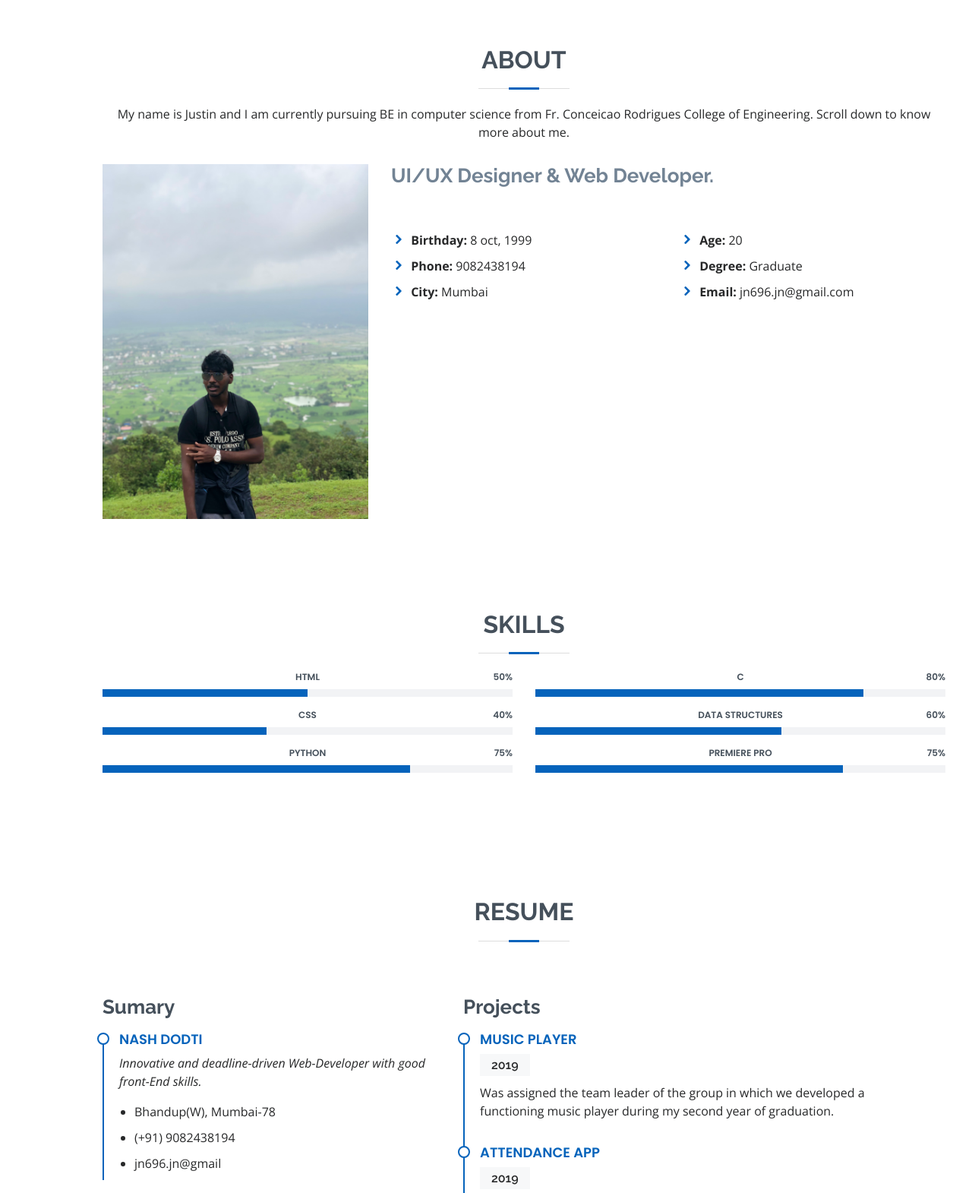
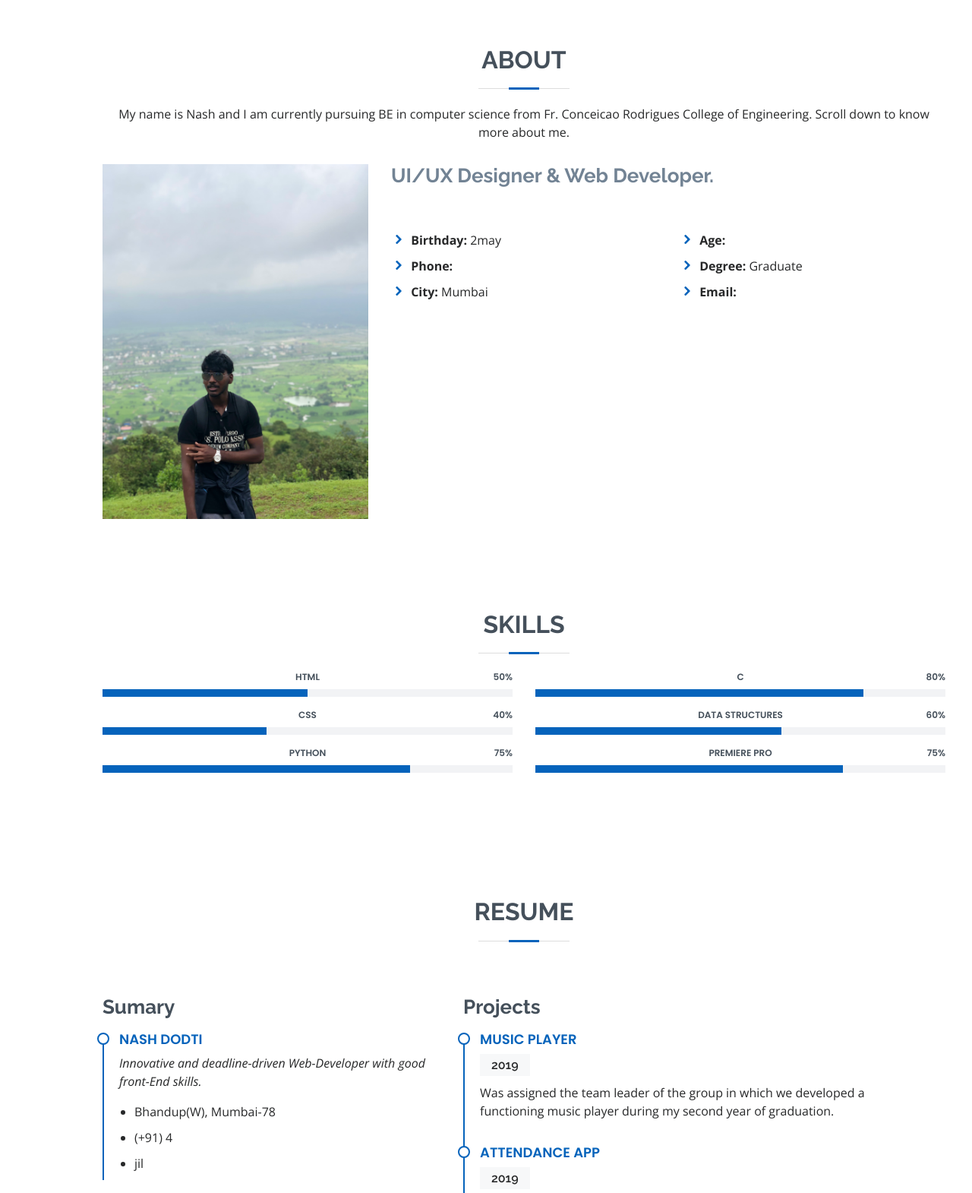
Before and after one commit to Dodti/Dodti.github.io, a plain HTML site: page index.html in a window 1280 px wide. Shown: the part 800-2370 px from the top of the page at 76% size. Drawn offline with nearby package versions, Linux system fonts and the light colour scheme.

Commit message:
Update index.html

```diff
--- a/index.html
+++ b/index.html
@@ -5,7 +5,7 @@
   <meta charset="utf-8">
   <meta content="width=device-width, initial-scale=1.0" name="viewport">
 
-  <title>My Resume </title>
+  <title>Resume </title>
   <meta content="" name="descriptison">
   <meta content="" name="keywords">
 
@@ -13,7 +13,9 @@
   <link href="assets/img/j.png" rel="icon">
   <link href="assets/img/jbig.png" rel="apple-touch-icon">
 
-  <link href="https://fonts.googleapis.com/css?family=Open+Sans:300,300i,400,400i,600,600i,700,700i|Raleway:300,300i,400,400i,500,500i,600,600i,700,700i|Poppins:300,300i,400,400i,500,500i,600,600i,700,700i" rel="stylesheet">
+  <link
+    href="https://fonts.googleapis.com/css?family=Open+Sans:300,300i,400,400i,600,600i,700,700i|Raleway:300,300i,400,400i,500,500i,600,600i,700,700i|Poppins:300,300i,400,400i,500,500i,600,600i,700,700i"
+    rel="stylesheet">
 
 
   <link href="assets/vendor/bootstrap/css/bootstrap.min.css" rel="stylesheet">
@@ -70,7 +72,8 @@
 
         <div class="section-title">
           <h2>About</h2>
-          <p>My name is Justin and I am currently  pursuing BE in computer science from Fr. Conceicao Rodrigues College of Engineering. Scroll down to know more about me.</p>
+          <p>My name is Nash and I am currently pursuing BE in computer science from Fr. Conceicao Rodrigues College
+            of Engineering. Scroll down to know more about me.</p>
         </div>
 
         <div class="row">
@@ -83,16 +86,16 @@
             <div class="row">
               <div class="col-lg-6">
                 <ul>
-                  <li><i class="icofont-rounded-right"></i> <strong>Birthday:</strong> 8 oct, 1999</li>
-                  <li><i class="icofont-rounded-right"></i> <strong>Phone:</strong> 9082438194</li>
+                  <li><i class="icofont-rounded-right"></i> <strong>Birthday:</strong> 2may</li>
+                  <li><i class="icofont-rounded-right"></i> <strong>Phone:</strong> </li>
                   <li><i class="icofont-rounded-right"></i> <strong>City:</strong> Mumbai</li>
                 </ul>
               </div>
               <div class="col-lg-6">
                 <ul>
-                  <li><i class="icofont-rounded-right"></i> <strong>Age:</strong> 20</li>
+                  <li><i class="icofont-rounded-right"></i> <strong>Age:</strong> </li>
                   <li><i class="icofont-rounded-right"></i> <strong>Degree:</strong> Graduate</li>
-                  <li><i class="icofont-rounded-right"></i> <strong>Email:</strong> jn696.jn@gmail.com</li>
+                  <li><i class="icofont-rounded-right"></i> <strong>Email:</strong> </li>
                 </ul>
               </div>
             </div>
@@ -119,21 +122,24 @@
               <div class="progress">
                 <span class="skill">HTML <i class="val">50%</i></span>
                 <div class="progress-bar-wrap">
-                <div class="progress-bar" role="progressbar" aria-valuenow="50" aria-valuemin="0" aria-valuemax="100"></div>
+                  <div class="progress-bar" role="progressbar" aria-valuenow="50" aria-valuemin="0" aria-valuemax="100">
+                  </div>
                 </div>
               </div>
 
               <div class="progress">
                 <span class="skill">CSS <i class="val">40%</i></span>
                 <div class="progress-bar-wrap">
-                <div class="progress-bar" role="progressbar" aria-valuenow="40" aria-valuemin="0" aria-valuemax="100"></div>
+                  <div class="progress-bar" role="progressbar" aria-valuenow="40" aria-valuemin="0" aria-valuemax="100">
+                  </div>
                 </div>
               </div>
 
               <div class="progress">
                 <span class="skill">Python <i class="val">75%</i></span>
                 <div class="progress-bar-wrap">
-                <div class="progress-bar" role="progressbar" aria-valuenow="75" aria-valuemin="0" aria-valuemax="100"></div>
+                  <div class="progress-bar" role="progressbar" aria-valuenow="75" aria-valuemin="0" aria-valuemax="100">
+                  </div>
                 </div>
               </div>
 
@@ -144,21 +150,24 @@
               <div class="progress">
                 <span class="skill">C <i class="val">80%</i></span>
                 <div class="progress-bar-wrap">
-                <div class="progress-bar" role="progressbar" aria-valuenow="80" aria-valuemin="0" aria-valuemax="100"></div>
+                  <div class="progress-bar" role="progressbar" aria-valuenow="80" aria-valuemin="0" aria-valuemax="100">
+                  </div>
                 </div>
               </div>
 
               <div class="progress">
                 <span class="skill">Data Structures <i class="val">60%</i></span>
                 <div class="progress-bar-wrap">
-                <div class="progress-bar" role="progressbar" aria-valuenow="60" aria-valuemin="0" aria-valuemax="100"></div>
+                  <div class="progress-bar" role="progressbar" aria-valuenow="60" aria-valuemin="0" aria-valuemax="100">
+                  </div>
                 </div>
               </div>
 
               <div class="progress">
                 <span class="skill">Premiere Pro <i class="val">75%</i></span>
                 <div class="progress-bar-wrap">
-                <div class="progress-bar" role="progressbar" aria-valuenow="75" aria-valuemin="0" aria-valuemax="100"></div>
+                  <div class="progress-bar" role="progressbar" aria-valuenow="75" aria-valuemin="0" aria-valuemax="100">
+                  </div>
                 </div>
               </div>
 
@@ -186,8 +195,8 @@
               <p><em>Innovative and deadline-driven Web-Developer with good front-End skills.</em></p>
               <ul>
                 <li>Bhandup(W), Mumbai-78</li>
-                <li>(+91) 9082438194</li>
-                <li>jn696.jn@gmail</li>
+                <li>(+91) 4</li>
+                <li>jil</li>
               </ul>
             </div>
 
@@ -226,12 +235,16 @@
             <div class="resume-item">
               <h4>Music player</h4>
               <h5>2019</h5>
-         <p>Was assigned the team leader of the group in which we developed a functioning  music player during my second year of graduation.</p>
+              <p>Was assigned the team leader of the group in which we developed a functioning music player during my
+                second year of graduation.</p>
             </div>
             <div class="resume-item">
               <h4>Attendance app</h4>
               <h5>2019</h5>
-              <p><em>The mobile application for the student attendance is developed and deployed in the cloud server. This application is also installed in the mobile devices of the users such as student, staff and parents, faculty members for accessing the attendance details. The users are divided into two groups namely student and staff.</em></p>
+              <p><em>The mobile application for the student attendance is developed and deployed in the cloud server.
+                  This application is also installed in the mobile devices of the users such as student, staff and
+                  parents, faculty members for accessing the attendance details. The users are divided into two groups
+                  namely student and staff.</em></p>
 
             </div>
           </div>
@@ -256,19 +269,19 @@
               <div class="address">
                 <i class="icofont-google-map"></i>
                 <h4>Location:</h4>
-                <p>Lake road, Bhandup(W), Mumbai-78</p>
+                <p>Lakp(W), Mumbai-78</p>
               </div>
 
               <div class="email">
                 <i class="icofont-envelope"></i>
                 <h4>Email:</h4>
-                <p>jn696.jn@gmail</p>
+                <p>jil</p>
               </div>
 
               <div class="phone">
                 <i class="icofont-phone"></i>
                 <h4>Call:</h4>
-                <p>+91 9082438194</p>
+                <p>+91 9094</p>
               </div>
 
             </div>
@@ -280,20 +293,24 @@
             <form action="forms/contact.php" method="post" role="form" class="php-email-form">
               <div class="form-row">
                 <div class="col-md-6 form-group">
-                  <input type="text" name="name" class="form-control" id="name" placeholder="Your Name" data-rule="minlen:4" data-msg="Please enter at least 4 chars" />
+                  <input type="text" name="name" class="form-control" id="name" placeholder="Your Name"
+                    data-rule="minlen:4" data-msg="Please enter at least 4 chars" />
                   <div class="validate"></div>
                 </div>
                 <div class="col-md-6 form-group">
-                  <input type="email" class="form-control" name="email" id="email" placeholder="Your Email" data-rule="email" data-msg="Please enter a valid email" />
+                  <input type="email" class="form-control" name="email" id="email" placeholder="Your Email"
+                    data-rule="email" data-msg="Please enter a valid email" />
                   <div class="validate"></div>
                 </div>
               </div>
               <div class="form-group">
-                <input type="text" class="form-control" name="subject" id="subject" placeholder="Subject" data-rule="minlen:4" data-msg="Please enter at least 8 chars of subject" />
+                <input type="text" class="form-control" name="subject" id="subject" placeholder="Subject"
+                  data-rule="minlen:4" data-msg="Please enter at least 8 chars of subject" />
                 <div class="validate"></div>
               </div>
               <div class="form-group">
-                <textarea class="form-control" name="message" rows="5" data-rule="required" data-msg="Please write something for us" placeholder="Message"></textarea>
+                <textarea class="form-control" name="message" rows="5" data-rule="required"
+                  data-msg="Please write something for us" placeholder="Message"></textarea>
                 <div class="validate"></div>
               </div>
               <div class="mb-3">
```
Lines whose indentation alone changed are shown as unchanged.
